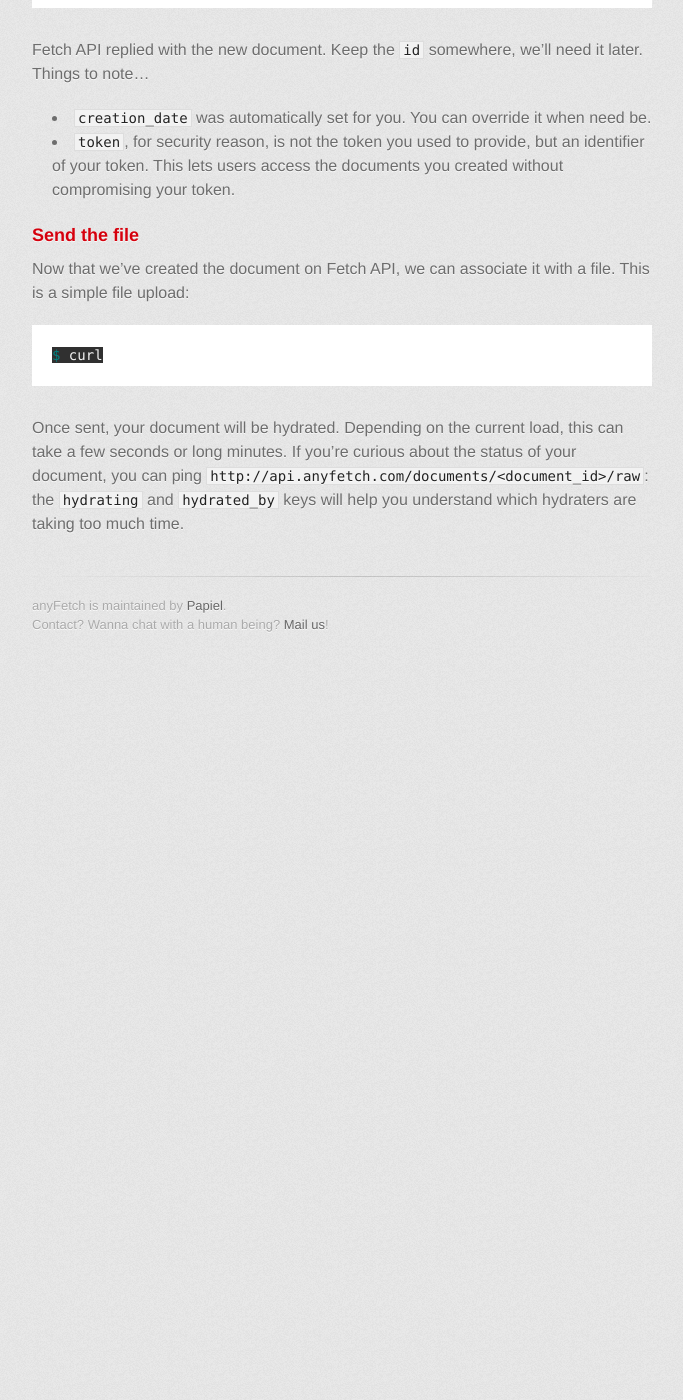
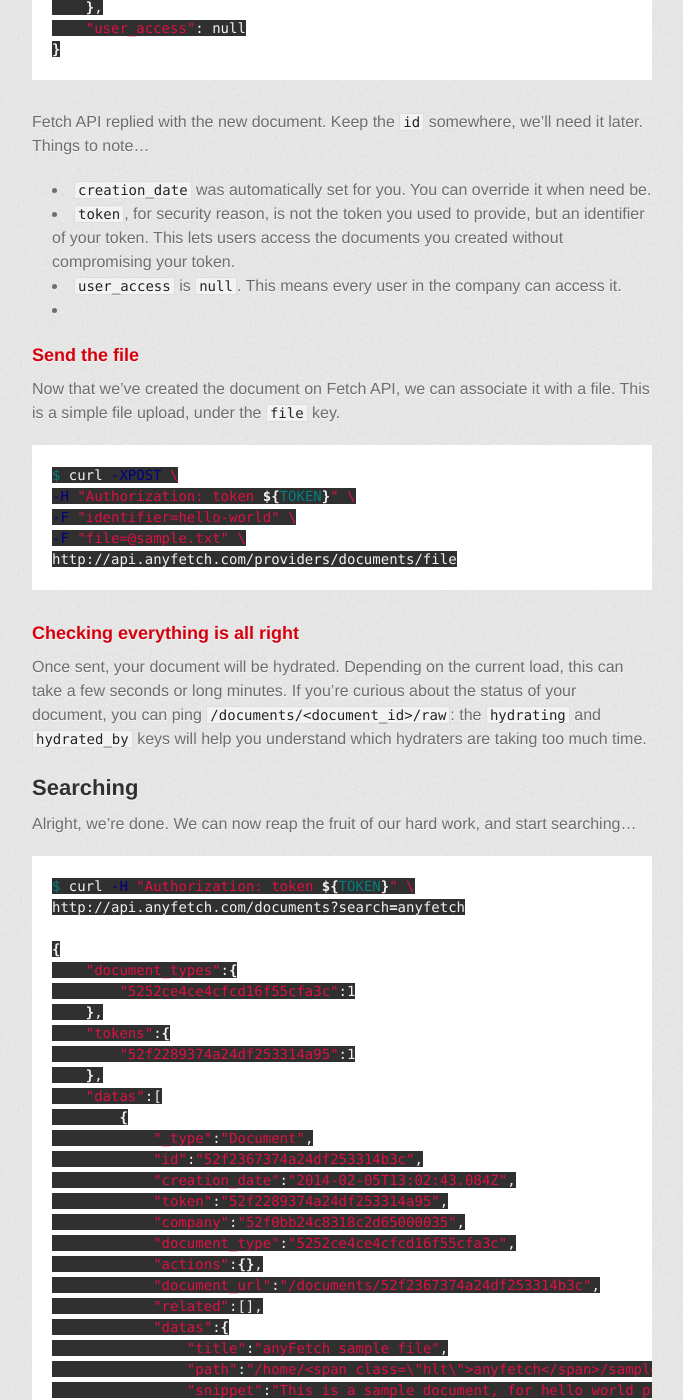
Before and after one commit to AnyFetch/developers.anyfetch.com, a Jekyll site: the page built from guides/hello-world.md, in a window 1280 px wide and 1400 px high, scrolled down 2372 px. Shown: the whole window, without its empty margins (298-981 px from the left). Built offline with Jekyll 4.4.1, drawn with Linux system fonts in a browser that asks for light colours; some web fonts are replaced; Markdown is read by kramdown in place of the engine named in the settings; before the commit the page ends 3037 px from its top, so only the background shows below that; some of the changed text lies outside the part shown.

Commit message:
End of hello world

````diff
--- a/guides/hello-world.md
+++ b/guides/hello-world.md
@@ -54,6 +54,7 @@
 
 * `identifier`: this identifier must be unique across our account, and will be used again if we need to update our document in the future. For now, we'll pick something simple, like `hello-world`.
 * `no_hydration`: this flag tells the fetch API we intend to send a file with the document, and it should wait before starting to hydrate the document. We'll set it to `true`.
+* `document_type`: this value lets us specify what we know about our document. This can be `email`, `contact`... in our case, we'll keep this basic and set it to `file` which is the default for every document containing a file.
 * `metadatas`: a JSON object containing basic information about our document. For now, we'll simply send a `path` and a `title`.
 
 ```sh
@@ -61,17 +62,17 @@
 -H "Authorization: token ${TOKEN}" \
 -H "Content-Type:application/json" \
 http://api.anyfetch.com/providers/documents \
--d '{"identifier": "hello-world", "no_hydration": true, "metadatas": {"path": "/home/anyfetch/sample.txt", "title": "anyFetch sample file"}}'
+-d '{"identifier": "hello-world", "no_hydration": true, "document_type": "file", "metadatas": {"path": "/home/anyfetch/sample.txt", "title": "anyFetch sample file"}}'
 
 {
     "_type":"Document",
-    "id":"52f214e874a24df25331490e",
+    "id":"52f2367374a24df253314b3c",
     "creation_date":"2014-02-05T10:39:36.623Z",
     "token":"52f212ca74a24df25331490c",
     "company":"52f0bb24c8318c2d65000035",
-    "document_type":null,
+    "document_type":"5252ce4ce4cfcd16f55cfa3b",
     "actions":{},
-    "document_url":"/documents/52f214e874a24df25331490e",
+    "document_url":"/documents/52f2367374a24df253314b3c",
     "related":[],
     "identifier":"hello-world",
     "datas":{},
@@ -79,7 +80,7 @@
         "path":"/home/anyfetch/sample.txt",
         "title":"anyFetch sample file"
     },
-    "user_access":[]
+    "user_access": null
 }
 ```
 
@@ -88,12 +89,58 @@
 
 * `creation_date` was automatically set for you. You can override it when need be.
 * `token`, for security reason, is not the token you used to provide, but an identifier of your token. This lets users access the documents you created without compromising your token.
+* `user_access` is `null`. This means every user in the company can access it.
+*
 
 ### Send the file
-Now that we've created the document on Fetch API, we can associate it with a file. This is a simple file upload:
+Now that we've created the document on Fetch API, we can associate it with a file. This is a simple file upload, under the `file` key.
 
 ```sh
-$ curl
+$ curl -XPOST \
+-H "Authorization: token ${TOKEN}" \
+-F "identifier=hello-world" \
+-F "file=@sample.txt" \
+http://api.anyfetch.com/providers/documents/file
 ```
 
-Once sent, your document will be hydrated. Depending on the current load, this can take a few seconds or long minutes. If you're curious about the status of your document, you can ping `http://api.anyfetch.com/documents/<document_id>/raw`: the `hydrating` and `hydrated_by` keys will help you understand which hydraters are taking too much time.
+### Checking everything is all right
+Once sent, your document will be hydrated. Depending on the current load, this can take a few seconds or long minutes. If you're curious about the status of your document, you can ping  `/documents/<document_id>/raw`: the `hydrating` and `hydrated_by` keys will help you understand which hydraters are taking too much time.
+
+## Searching
+Alright, we're done. We can now reap the fruit of our hard work, and start searching...
+
+```sh
+$ curl -H "Authorization: token ${TOKEN}" \
+http://api.anyfetch.com/documents?search=anyfetch
+
+{
+    "document_types":{
+        "5252ce4ce4cfcd16f55cfa3c":1
+    },
+    "tokens":{
+        "52f2289374a24df253314a95":1
+    },
+    "datas":[
+        {
+            "_type":"Document",
+            "id":"52f2367374a24df253314b3c",
+            "creation_date":"2014-02-05T13:02:43.084Z",
+            "token":"52f2289374a24df253314a95",
+            "company":"52f0bb24c8318c2d65000035",
+            "document_type":"5252ce4ce4cfcd16f55cfa3c",
+            "actions":{},
+            "document_url":"/documents/52f2367374a24df253314b3c",
+            "related":[],
+            "datas":{
+                "title":"anyFetch sample file",
+                "path":"/home/<span class=\"hlt\">anyfetch</span>/sample.txt",
+                "snippet":"This is a sample document, for hello world purposes.\n"
+            }
+        }
+    ]
+}
+```
+
+As you can see, the document was read and made available for search during hydration.
+
+That's all! You've sent your first document to anyFetch :)
````
